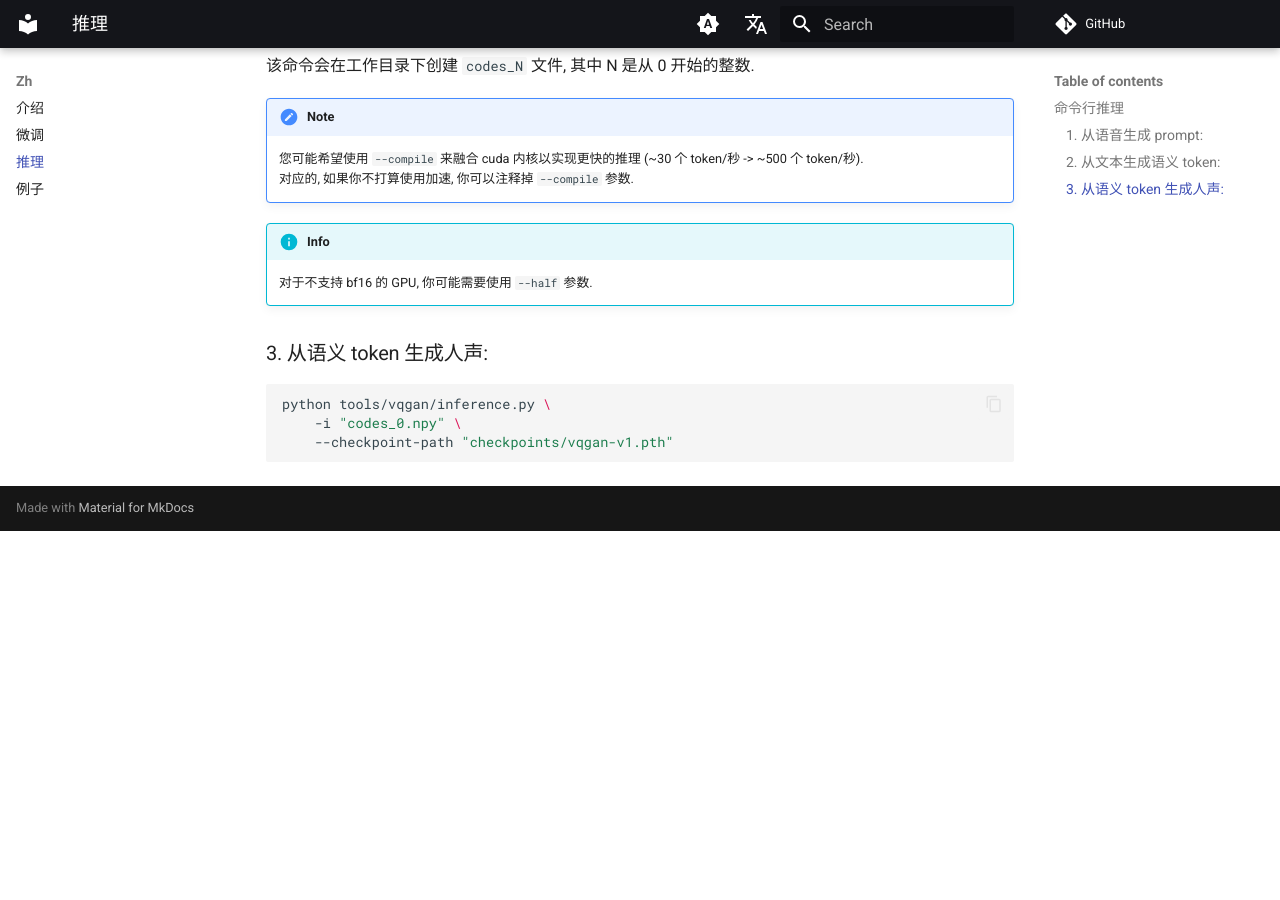
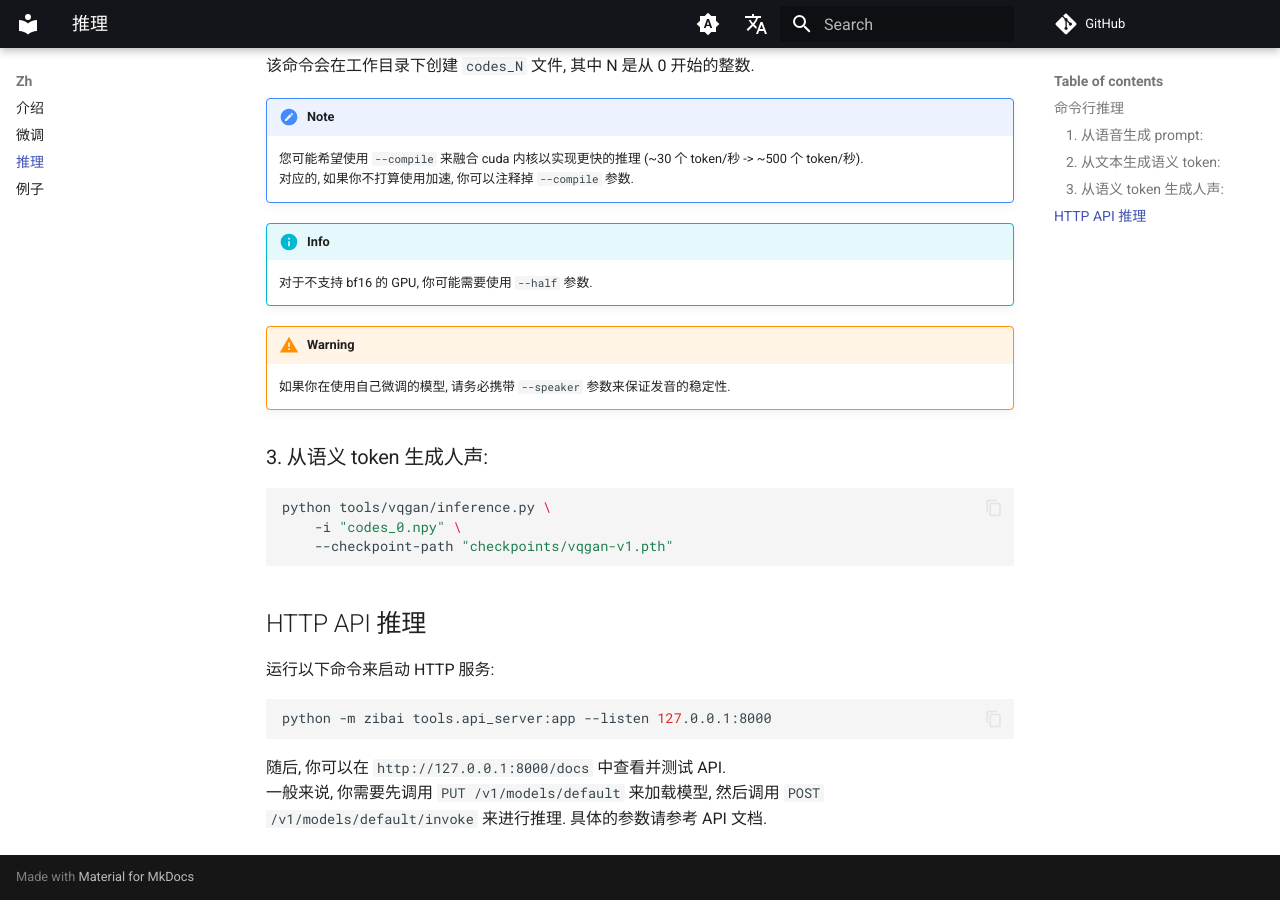
Before and after one commit to sitex/soft-fish-speech, an MkDocs documentation site: the page built from docs/zh/inference.md, in a window 1280 px wide and 900 px high, scrolled down 1232 px. Built offline with MkDocs 1.6.1 and Material for MkDocs 9.7.7, drawn with Linux system fonts in a browser that asks for light colours; comment, search, counter and statistics services are not loaded; before the commit the page ends 1763 px from its top, so only the background shows below that; some of the changed text lies outside the part shown.

Commit message:
Update webui docs

````diff
--- a/docs/zh/inference.md
+++ b/docs/zh/inference.md
@@ -1,6 +1,6 @@
 # 推理
 
-计划中, 推理会支持命令行和 webui 两种方式, 但是目前只完成了命令行推理的功能.
+计划中, 推理会支持命令行, http api, 以及 webui 三种方式.
 
 !!! note
     总的来说, 推理分为几个部分:
@@ -56,9 +56,22 @@ python tools/llama/generate.py \
 !!! info
     对于不支持 bf16 的 GPU, 你可能需要使用 `--half` 参数.
 
+!!! warning
+    如果你在使用自己微调的模型, 请务必携带 `--speaker` 参数来保证发音的稳定性.
+
 ### 3. 从语义 token 生成人声:
 ```bash
 python tools/vqgan/inference.py \
     -i "codes_0.npy" \
     --checkpoint-path "checkpoints/vqgan-v1.pth"
 ```
+
+## HTTP API 推理
+
+运行以下命令来启动 HTTP 服务:
+```bash
+python -m zibai tools.api_server:app --listen 127.0.0.1:8000
+```
+
+随后, 你可以在 `http://127.0.0.1:8000/docs` 中查看并测试 API.
+一般来说, 你需要先调用 `PUT /v1/models/default` 来加载模型, 然后调用 `POST /v1/models/default/invoke` 来进行推理. 具体的参数请参考 API 文档.
````
Also changed, not shown: docs/zh/finetune.md (+1 -2 lines).
